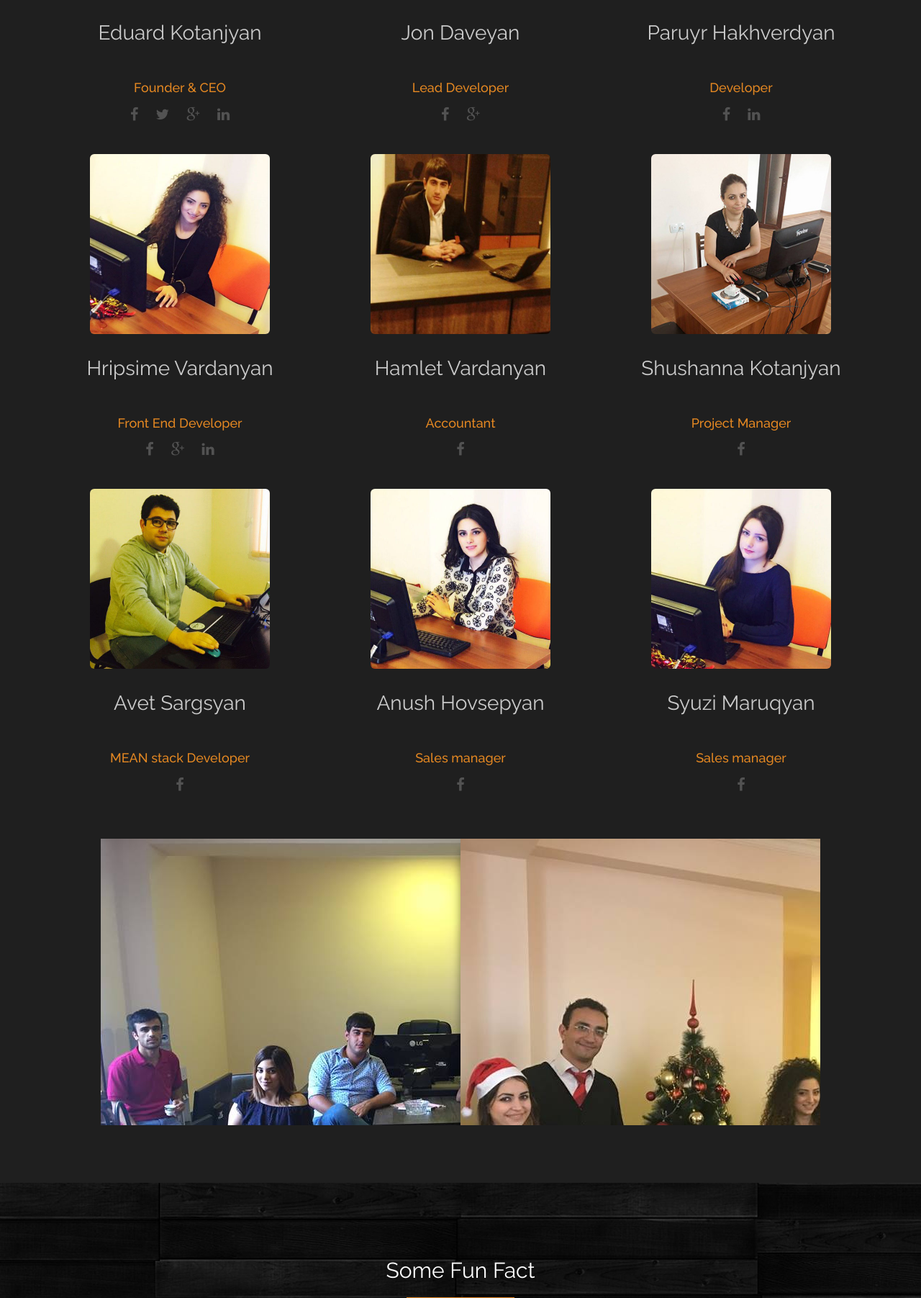
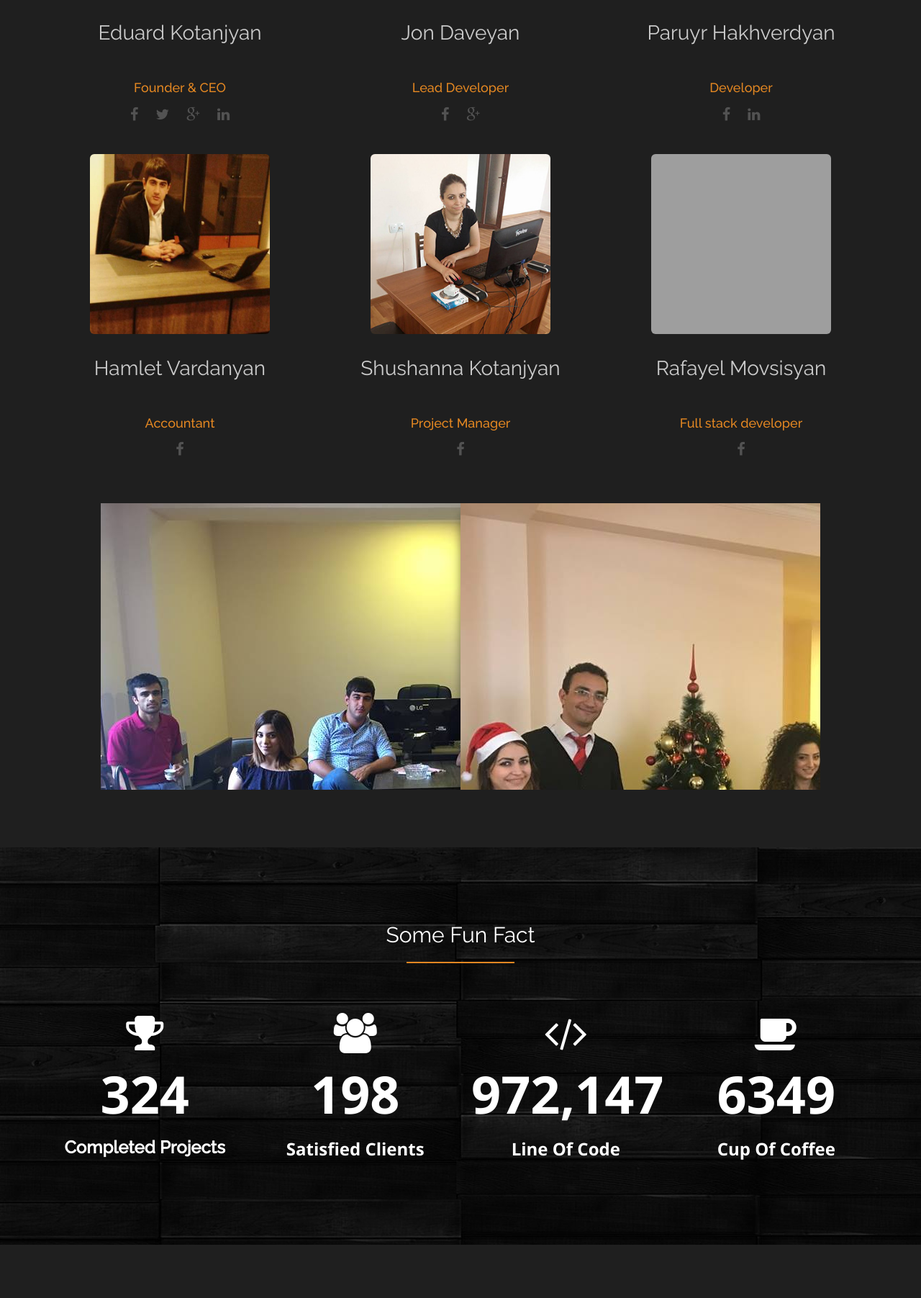
Before and after one commit to ekotanjyan/webtechsystems, a PHP site: page / in a window 1280 px wide. Shown: the part 4358-6161 px from the top of the page at 72% size. Run offline with PHP 8.4, Linux system fonts and the light colour scheme; some libraries are stand-ins or nearby versions; grey boxes are pictures that could not be loaded.

Commit message:
Update index.php

```diff
--- a/index.php
+++ b/index.php
@@ -447,24 +447,7 @@ focused creative solutions.</h5></div>
                             </div>
                         </div><!--end team member-->
                     </div>
-                    <div class="col-sm-4">
-                        <div class="team-member wow fadeInLeft animated" data-wow-offset="120" data-wow-duration="1.5s">
-                            <div id="demo3" class="demo">
-                                <ul class="image-list">
-                                    <li><img src="images/team/team7.jpg" class="swingimage  img-rounded" alt="Team Member"></li>
-                                </ul>
-                            </div>
-                            <div class="info">
-                                <h2>Hripsime Vardanyan</h2>
-                                <h5>Front End Developer</h5>
-                                <ul class="list-inline">
-                                    <li><a href="https://www.facebook.com/hripsimevardanyan" target="_blank"><i class="fa fa-facebook"></i></a></li>
-                                    <li><a href="https://plus.google.com/u/0/105277059541551034282" target="_blank"><i class="fa fa-google-plus"></i></a></li>
-                                    <li><a href="https://www.linkedin.com/in/hripsime-vardanyan-019099131?trk=nav_responsive_tab_profile" target="_blank"><i class="fa fa-linkedin"></i></a></li>
-                                </ul>
-                            </div>
-                        </div><!--end team member-->
-                    </div>
+
                     <div class="col-sm-4">
                        <div  class="team-member wow fadeIn  animated" data-wow-offset="120" data-wow-duration="1.5s">
                            <div id="demo4" class="demo">
@@ -506,60 +489,29 @@ focused creative solutions.</h5></div>
 
                     </div>
 
-                    <div class="col-sm-4">
-                        <div class="team-member wow fadeInLeft animated" data-wow-offset="120" data-wow-duration="1.5s">
+		    <div class="col-sm-4">
+                       <div style="visibility: visible; animation-duration: 1.5s; animation-name: fadeInRight;" class="team-member wow fadeIn animated" data-wow-offset="120" data-wow-duration="1.5s">
+                           <div id="demo5" class="demo">
+                               <ul class="image-list">
+                                   <li> <img src="images/team/rafo.jpg" class="swingimage img-rounded" alt="Team Member"></li>
+                               </ul>
+                           </div>
 
-                            <div id="demo6" class="demo">
-                                <ul>
-                                    <li><img src="images/team/team8.jpg" class="swingimage img-rounded" alt="Team Member"></li>
-                                </ul>
-                            </div>
-                            <div class="info">
-                                <h2>Avet Sargsyan</h2>
-                                <h5>MEAN stack Developer</h5>
-                                <p class="space-top-small">
-                                </p>
-                                <ul class="list-inline">
-                                    <li><a href="https://www.facebook.com/profile.php?id=100007849381178&fref=ts" target="_blank"><i class="fa fa-facebook"></i></a></li>
-                                </ul>
-                            </div>
-
+                           <div class="info">
+                               <h2>Rafayel Movsisyan</h2>
+                               <h5>Full stack developer</h5>
+                               <ul class="list-inline">
+                                   <li><a href="https://www.facebook.com/TheTruth4097" target="_blank"><i class="fa fa-facebook"></i></a></li>
+                               </ul>
+                           </div>
                         </div><!--end team member-->
 
                     </div>
 
-                    <div class="col-sm-4">
-                        <div  class="team-member wow fadeIn  animated" data-wow-offset="120" data-wow-duration="1.5s">
-                            <div id="demo7" class="demo">
-                                <ul class="image-list">
-                                    <li><img src="images/team/team9.jpg" class="swingimage img-rounded" alt="Team Member"></li>
-                                </ul>
-                            </div>
-                            <div class="info">
-                                <h2>Anush Hovsepyan</h2>
-                                <h5>Sales manager</h5>
-                                <ul class="list-inline">
-                                    <li><a href="https://www.facebook.com/anush.hovsepyan.5?fref=ts" target="_blank"><i class="fa fa-facebook"></i></a></li>
-                                </ul>
-                            </div>
-                        </div><!--end team member-->
-                    </div>
-                    <div class="col-sm-4">
-                        <div style="visibility: visible; animation-duration: 1.5s; animation-name: fadeInRight;" class="team-member wow fadeIn animated" data-wow-offset="120" data-wow-duration="1.5s">
-                        <div id="demo8" class="demo">
-                            <ul>
-                                <li><img src="images/team/team10.jpg" class="swingimage img-rounded" alt="Team Member"></li>
-                            </ul>
-                        </div>
-                            <div class="info">
-                                <h2>Syuzi Maruqyan</h2>
-                                <h5>Sales manager</h5>
-                                <ul class="list-inline">
-                                    <li><a href="https://www.facebook.com/smaruqyan95?fref=ts" target="_blank"><i class="fa fa-facebook"></i></a></li>
-                                </ul>
-                            </div>
-                        </div><!--end team member-->
-                    </div>
+
+
+
+
                 </div><!--end row-->
                 <div class="team_group">
                     <div class="mySlider">
```
